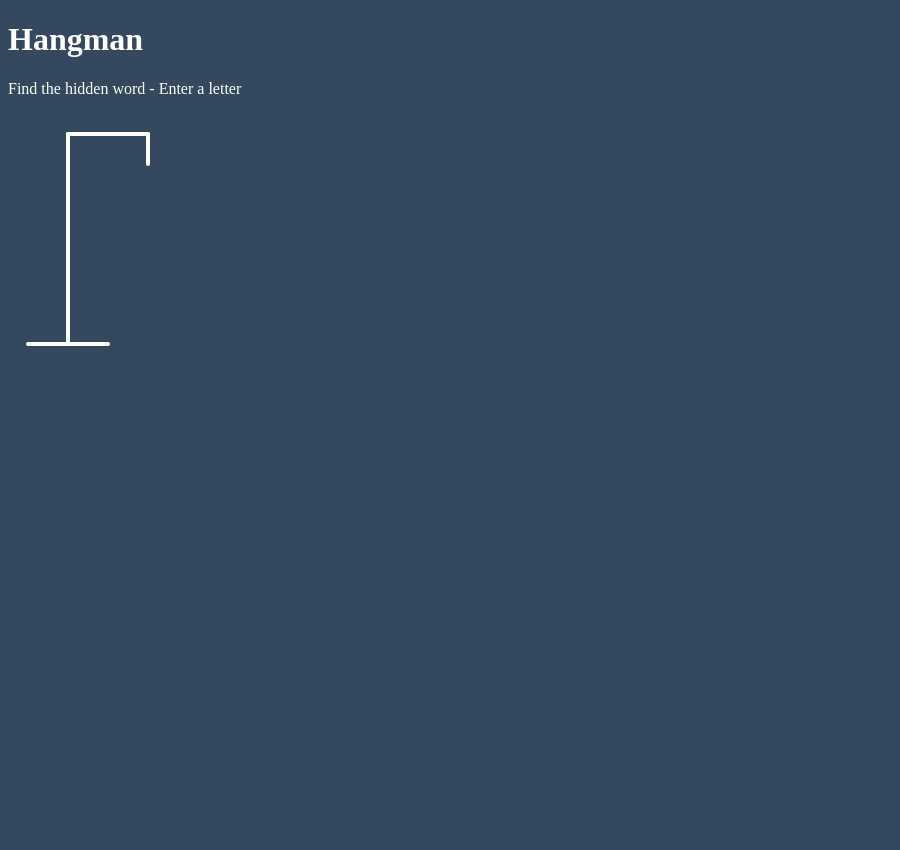
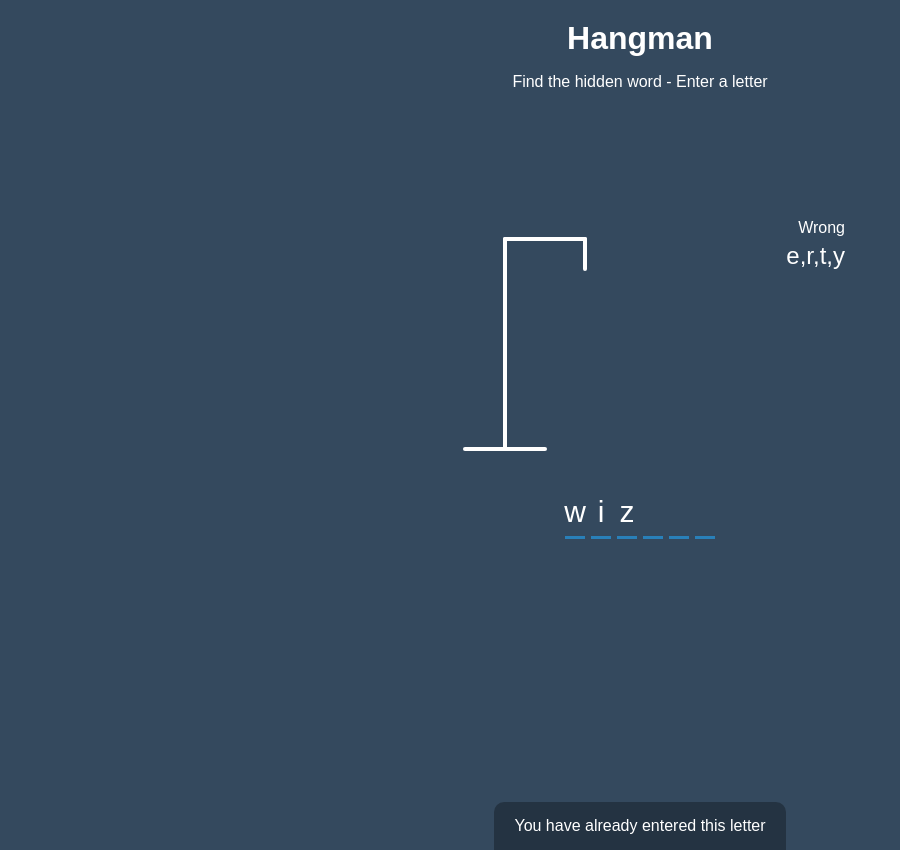
Before and after one commit to ImJustAsher/hangman-game, a plain HTML site: page index.html in a window 1280 px wide. Shown: the whole page, without its empty margins (0-900 px from the left). Before the commit the page ends 800 px from the top, so only its background shows below. Drawn offline with Linux system fonts and the light colour scheme.

Commit message:
finished stylesheet and added script.js

```diff
--- a/index.html
+++ b/index.html
@@ -34,6 +34,37 @@
         <line x1="140" y1="150" x2="160" y2="180"
         class="figure-part" />
     </svg>
+
+<div class="wrong-letters-container">
+    <div id="wrong-letters">
+        <p>Wrong</p>
+        <span>e,r,t,y</span>
     </div>
+</div>
+
+    <div class="word" id="word">
+        <div class="letter">h</div>
+        <div class="letter">e</div>
+        <div class="letter">l</div>
+        <div class="letter">l</div>
+        <div class="letter">o</div>
+    </div>
+    </div>
+
+    <!-- Container for final message -->
+    <div class="popup-container" id="popup-container">
+        <div class="popup">
+            <h2 id="final-message">You Have Won!</h2>
+            <button id="play-button">Play Again</button>
+        </div>
+    </div>
+
+
+    <!-- Notification -->
+    <div class="notification-container" id="notification-container">
+        <p>You have already entered this letter</p>
+    </div>
+
+    <script src="script.js"></script>
 </body>
 </html>
--- a/script.js
+++ b/script.js
@@ -0,0 +1,41 @@
+const wordEl = document.getElementById('word');
+const wrongLettersEl = document.getElementById('wrong-letters');
+const playAgainBtn = document.getElementById('play-again');
+const popup = document.getElementById('popup-container');
+const notification = document.getElementById('notification-container');
+const finalMessage = document.getElementById('final-message');
+const figureParts = document.querySelectorAll('.figure-part');
+
+const words = [ 'application', 'programming', 'interface', 'wizard' ];
+
+let selectedWord = words[Math.floor(Math.random() * words.length)];
+
+console.log(selectedWord);
+
+const correctLetters = [ 'w', 'i', 'z' ];
+const wrongLetters = [];
+
+//show hidden word
+function displayWord() {
+	wordEl.innerHTML = `
+    ${selectedWord
+		.split('')
+		.map(
+			(letter) => `
+        <span class="letter">
+        ${correctLetters.includes(letter) ? letter : ''}
+        </span>
+        `
+		)
+		.join('')}
+    `;
+
+	const innerWord = wordEl.innerText.replace(/\n/g, '');
+
+	if (innerWord === selectedWord) {
+		finalMessage.innerText = 'Congratulations! You Won!';
+		popup.style.display = 'flex';
+	}
+}
+
+displayWord();
--- a/style.css
+++ b/style.css
@@ -1,6 +1,29 @@
+* {
+	box-sizing: border-box;
+}
+
 body {
 	background-color: #34495e;
 	color: #fff;
+	font-family: Arial, Helvetica, sans-serif;
+	display: flex;
+	flex-direction: column;
+	align-items: center;
+	height: 80vh;
+	margin: 0;
+	overflow: hidden;
+}
+
+h1 {
+	margin: 20px 0 0;
+}
+
+.game-container {
+	padding: 20px 30px;
+	position: relative;
+	margin: auto;
+	height: 350px;
+	width: 450px;
 }
 
 .figure-container {
@@ -13,3 +36,95 @@ body {
 .figure-part {
 	display: none;
 }
+
+.wrong-letters-container {
+	position: absolute;
+	top: 20px;
+	right: 20px;
+	display: flex;
+	flex-direction: column;
+	text-align: right;
+}
+
+.wrong-letters-container p {
+	margin: 0 0 5px;
+}
+
+.wrong-letters-container span {
+	font-size: 24px;
+}
+
+.word {
+	display: flex;
+	position: absolute;
+	bottom: 10px;
+	left: 50%;
+	transform: translateX(-50%);
+}
+
+.letter {
+	border-bottom: 3px solid #2980b9;
+	display: inline-flex;
+	font-size: 30px;
+	align-items: center;
+	justify-content: center;
+	margin: 0 3px;
+	height: 50px;
+	width: 20px;
+}
+
+.popup-container {
+	background-color: rgba(0, 0, 0, 0.3);
+	position: fixed;
+	top: 0;
+	bottom: 0;
+	left: 0;
+	right: 0;
+	display: none;
+	/* display: none; */
+	align-items: center;
+	justify-content: center;
+}
+
+.popup {
+	background: #2980b9;
+	border-radius: 5px;
+	box-shadow: 0 15px 10px 3px rgba(0, 0, 0, 0.1);
+	padding: 20px;
+	text-align: center;
+}
+
+.popup button {
+	cursor: pointer;
+	background-color: #fff;
+	color: #2980b9;
+	border: 0;
+	margin-top: 20px;
+	padding: 12px 20px;
+	font-size: 16px;
+}
+
+.popup button:active {
+	transform: scale(0.98);
+}
+
+.popup button:focus {
+	outline: 0;
+}
+
+.notification-container {
+	background-color: rgba(0, 0, 0, 0.3);
+	border-radius: 10px 10px 0 0;
+	padding: 15px 20px;
+	position: absolute;
+	bottom: -50px;
+	transition: transform 0.3s ease-in-out;
+}
+
+.notification-container p {
+	margin: 0;
+}
+
+.notification-container.show {
+	transform: translateY(-50px);
+}
```
